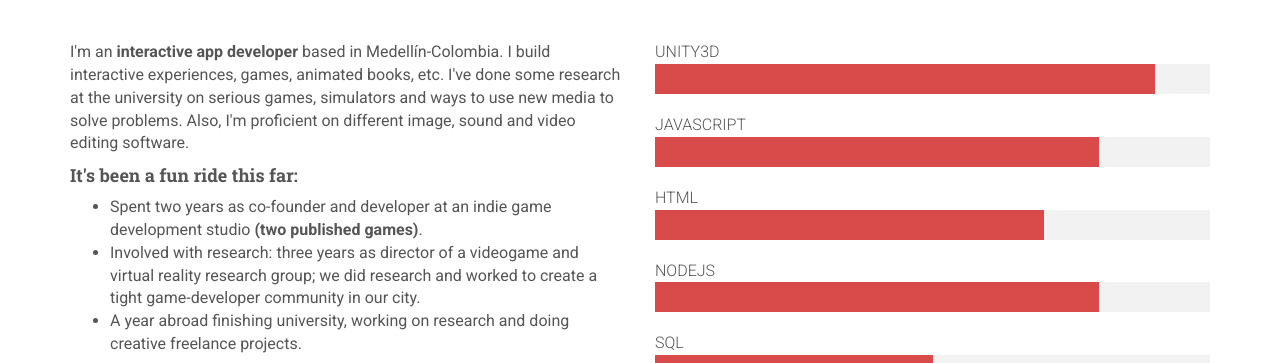
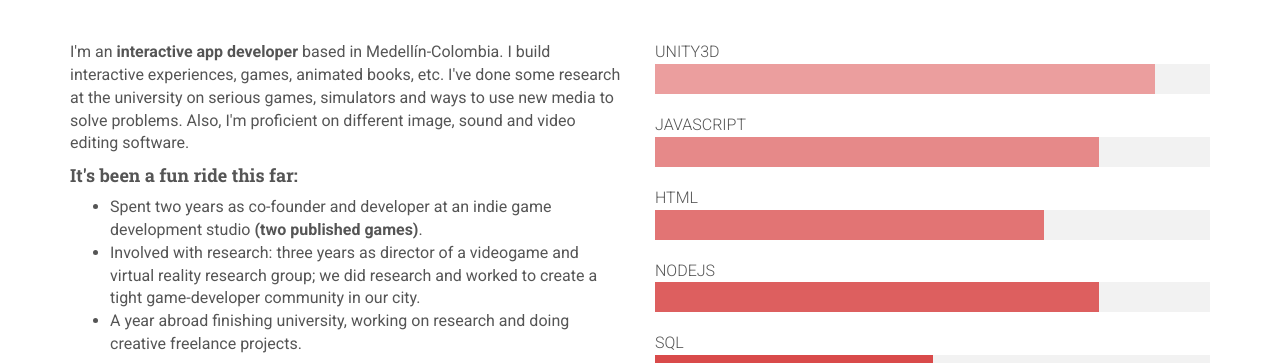
Before and after one commit to halzate93/website, a plain HTML site: page index.html in a window 1280 px wide. Shown: the part 967-1330 px from the top of the page. Drawn offline with Linux system fonts and the light colour scheme.

Commit message:
Working on bar animation.

```diff
--- a/index.html
+++ b/index.html
@@ -160,7 +160,7 @@
                                             Unity3D
                                         </div>
                                         <div class="progress">
-                                            <div class="progress-bar" role="progressbar" aria-valuenow="90" aria-valuemin="0" aria-valuemax="100" style="width: 90%;">
+                                            <div class="progress-bar progress-bar-skill1" role="progressbar" aria-valuenow="90" aria-valuemin="0" aria-valuemax="100" style="width: 90%;">
                                                 <span class="sr-only">90</span>
                                             </div>
                                         </div>
@@ -171,7 +171,7 @@
                                             Javascript
                                         </div>
                                         <div class="progress">
-                                            <div class="progress-bar" role="progressbar" aria-valuenow="80" aria-valuemin="0" aria-valuemax="100" style="width: 80%;">
+                                            <div class="progress-bar progress-bar-skill2" role="progressbar" aria-valuenow="80" aria-valuemin="0" aria-valuemax="100" style="width: 80%;">
                                                 <span class="sr-only">80</span>
                                             </div>
                                         </div>
@@ -182,7 +182,7 @@
                                             HTML
                                         </div>
                                         <div class="progress">
-                                            <div class="progress-bar" role="progressbar" aria-valuenow="70" aria-valuemin="0" aria-valuemax="100" style="width: 70%;">
+                                            <div class="progress-bar progress-bar-skill3" role="progressbar" aria-valuenow="70" aria-valuemin="0" aria-valuemax="100" style="width: 70%;">
                                                 <span class="sr-only">70</span>
                                             </div>
                                         </div>
@@ -193,7 +193,7 @@
                                             NodeJS
                                         </div>
                                         <div class="progress">
-                                            <div class="progress-bar" role="progressbar" aria-valuenow="80" aria-valuemin="0" aria-valuemax="100" style="width: 80%;">
+                                            <div class="progress-bar progress-bar-skill4" role="progressbar" aria-valuenow="80" aria-valuemin="0" aria-valuemax="100" style="width: 80%;">
                                                 <span class="sr-only">80</span>
                                             </div>
                                         </div>
@@ -204,7 +204,7 @@
                                             SQL
                                         </div>
                                         <div class="progress">
-                                            <div class="progress-bar" role="progressbar" aria-valuenow="50" aria-valuemin="0" aria-valuemax="100" style="width: 50%;">
+                                            <div class="progress-bar progress-bar-skill5" role="progressbar" aria-valuenow="50" aria-valuemin="0" aria-valuemax="100" style="width: 50%;">
                                                 <span class="sr-only">60</span>
                                             </div>
                                         </div>
```
